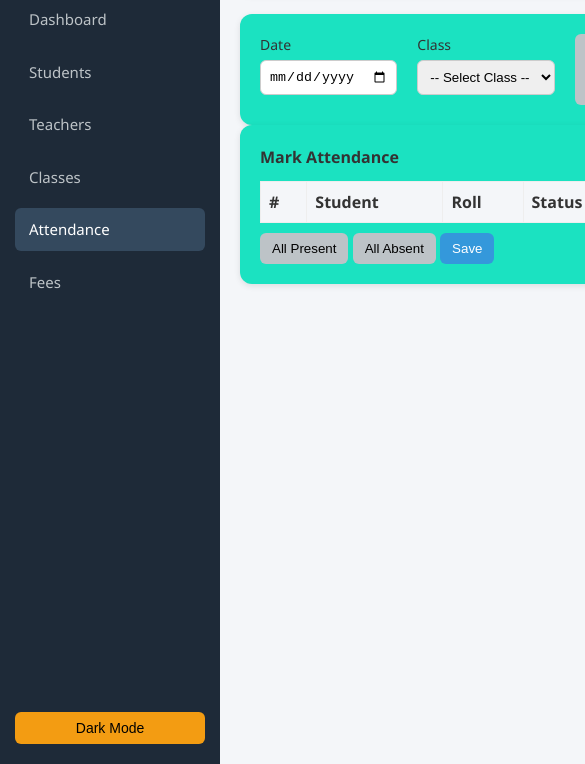
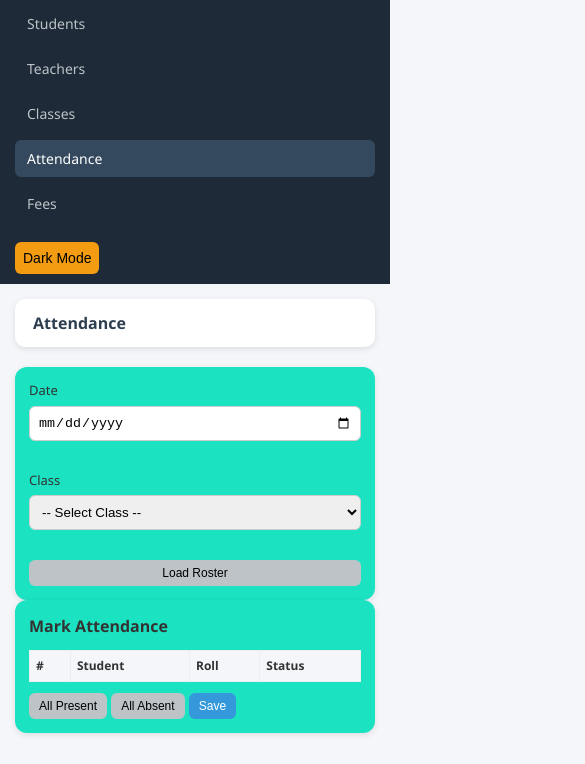
Before and after one commit to SikanderKtk/TechNik-Nest-School-Management-System-FrontEnd-Project, a plain HTML site: page attendence.html in a window 390 px wide. Shown: the part 80-844 px from the top of the page, 585 px wide, since content can reach past the window. Drawn offline with Linux system fonts and the light colour scheme.

Commit message:
update in style

```diff
--- a/css/style.css
+++ b/css/style.css
@@ -1,3 +1,4 @@
+
 /* ========== RESET ========== */
 * {
   margin: 0;
@@ -368,3 +369,143 @@ body.dark .card.activities .time {
   font-weight: bold;
   margin-right: 6px;
 }
+
+
+
+
+
+
+
+
+/* ========== RESPONSIVENESS ========== */
+
+/* ===== Tablets and Small Laptops (max-width: 1024px) ===== */
+@media (max-width: 1024px) {
+  .sidebar {
+    width: 180px;
+    padding: 15px 10px;
+  }
+
+  .main {
+    margin-left: 180px;
+    padding: 15px;
+  }
+
+  .topbar h1 {
+    font-size: 18px;
+  }
+
+  .card {
+    padding: 16px;
+  }
+
+  .grid-3 {
+    grid-template-columns: repeat(2, 1fr);
+  }
+}
+
+/* ===== Large Mobiles and Tablets (max-width: 768px) ===== */
+@media (max-width: 768px) {
+  body {
+    flex-direction: column;
+  }
+
+  .sidebar {
+    position: relative;
+    width: 100%;
+    height: auto;
+    flex-direction: row;
+    justify-content: space-between;
+    align-items: center;
+    padding: 10px 15px;
+  }
+
+  .sidebar .brand {
+    margin-bottom: 0;
+    font-size: 20px;
+  }
+
+  .sidebar .menu {
+    flex-direction: row;
+    flex-wrap: wrap;
+    gap: 8px;
+  }
+
+  .sidebar .menu a {
+    padding: 6px 10px;
+    font-size: 14px;
+  }
+
+  .main {
+    margin-left: 0;
+    padding: 15px;
+  }
+
+  .topbar {
+    flex-direction: column;
+    gap: 10px;
+    align-items: flex-start;
+  }
+
+  .cards {
+    grid-template-columns: repeat(auto-fit, minmax(180px, 1fr));
+  }
+
+  .grid-2, .grid-3 {
+    grid-template-columns: 1fr;
+  }
+
+  .table th, .table td {
+    font-size: 13px;
+    padding: 6px;
+  }
+
+  .form label {
+    font-size: 13px;
+  }
+}
+
+/* ===== Small Mobiles (max-width: 480px) ===== */
+@media (max-width: 480px) {
+  .sidebar {
+    flex-direction: column;
+    align-items: flex-start;
+  }
+
+  .sidebar .menu {
+    flex-direction: column;
+    width: 100%;
+  }
+
+  .sidebar .menu a {
+    width: 100%;
+    text-align: left;
+    padding: 8px 12px;
+  }
+
+  .topbar h1 {
+    font-size: 16px;
+  }
+
+  .pill {
+    font-size: 11px;
+    padding: 4px 8px;
+  }
+
+  .card {
+    padding: 14px;
+  }
+
+  .kpi div:last-child {
+    font-size: 22px;
+  }
+
+  .table th, .table td {
+    font-size: 12px;
+  }
+
+  .btn, .btn.primary {
+    font-size: 12px;
+    padding: 6px 10px;
+  }
+}
```
